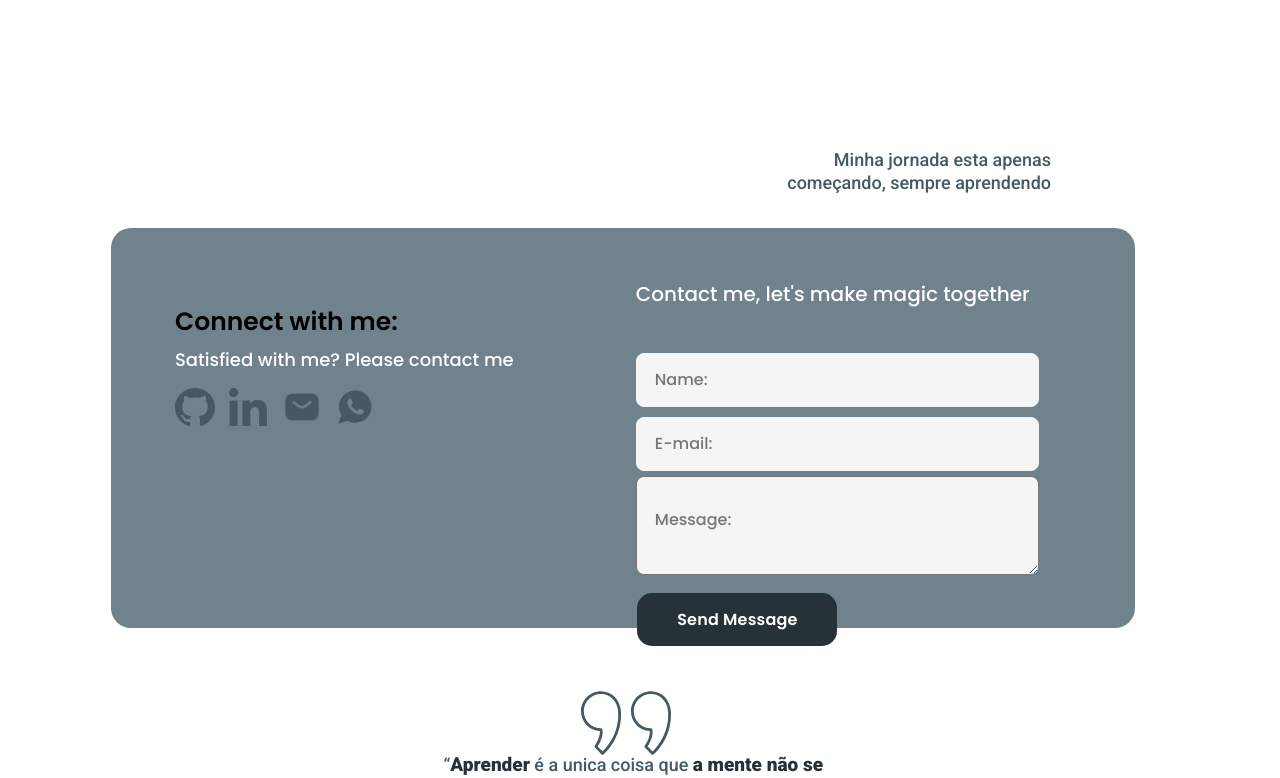
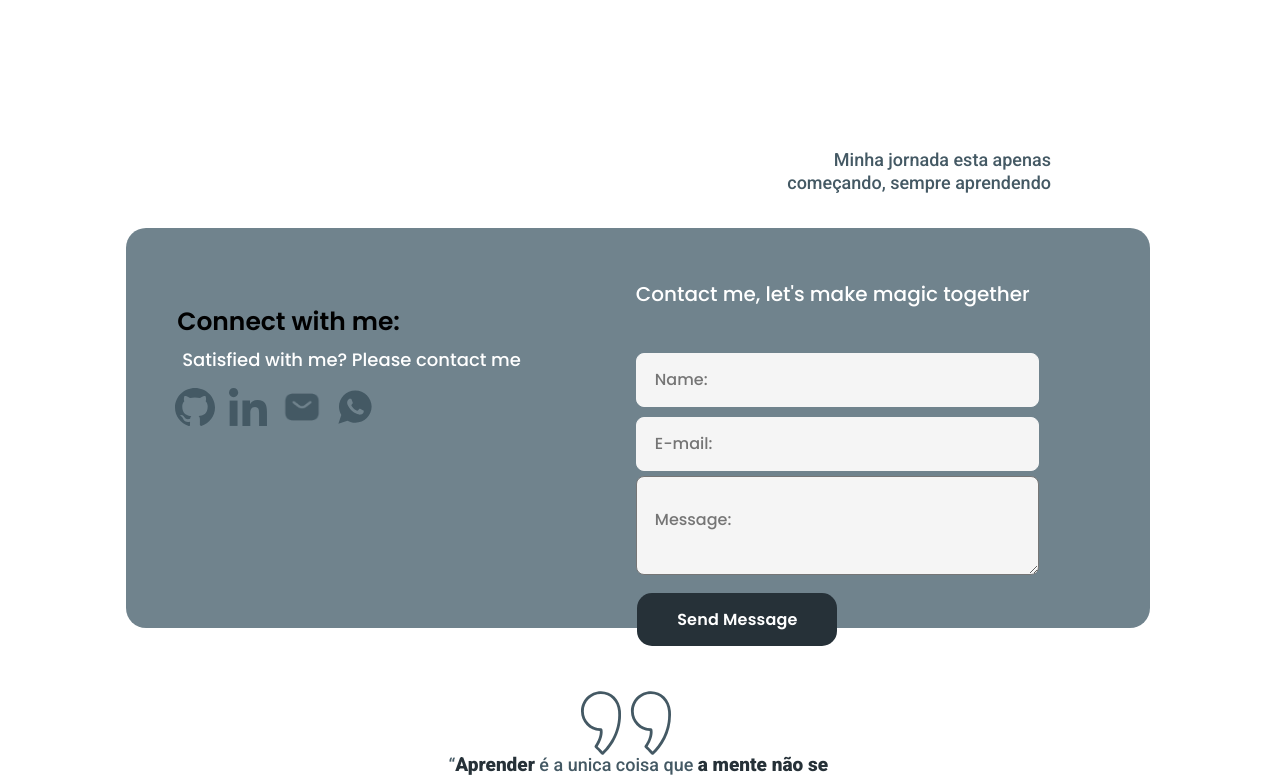
Before and after one commit to vitoroliveir/Portfolio, a Next.js app: page / in a window 1280 px wide. Shown: the part 2788-3566 px from the top of the page. Built offline with nearby package versions, Linux system fonts and the light colour scheme.

Commit message:
atulizacao

```diff
--- a/src/styles/index.js
+++ b/src/styles/index.js
@@ -105,7 +105,7 @@ export const ImageHome = styled.div`
 
 export const ConteinerTextWelcome = styled.div`
         position:absolute;
-        left:5vw;
+        left:8vw;
         top:48vh;
 
         animation-name:moveText;
@@ -225,11 +225,16 @@ export const ImageSocial = styled.div`
         width:174px;
         position:absolute;
         top:88vh;
-        left:27vw;
+        left:30vw;
 
         @media (min-width:412px) {
+            top:68vh;
+            left:69vw;
+        }
+
+        @media (min-width:499px) {
             top:67vh;
-            left:60vw;
+            left:64vw;
         }
 
         @media (min-width:553px) {
@@ -267,6 +272,7 @@ export const About = styled.div`
 
     position:relative;
     top:1028px;
+    left: 25px;
 
     h1{
         font-family: 'Roboto';
@@ -317,6 +323,7 @@ export const About = styled.div`
             width:95vw;
         }
     }
+
 
     @media (min-width:553px) {
         top:1200px;
@@ -510,6 +517,7 @@ export const Contact = styled.div`
             top:120px;
             width:400px;
             text-align: right;
+            left: 5px;
 
             &:nth-child(1){
                 width:300px;
@@ -569,10 +577,12 @@ export const Contact = styled.div`
 `
 
 export const FormContact = styled.div`
-    width:90vw;
+    width:80vw;
     height:80vh;
     background-color:var(--gray-100);
     border-radius:20px;
+    left: 35px;
+    position: relative;
 
     h1{
         font-family: "Poppins";
@@ -609,17 +619,25 @@ export const FormContact = styled.div`
     @media (min-width:412px) {
         width:80vw;
         height:70vh;
+        left: 15px;
 
         div{
             &:nth-child(1){
                 display:flex;
                 flex-direction:column;
 
-                left:15vw;
+                left:1vw;
                 top:-10vh;
 
                 width:30vh;
 
+            }
+        }
+    }
+    @media (min-width:499px) {
+        div{
+            &:nth-child(1){
+                left:4vw;
             }
         }
     }
@@ -655,7 +673,7 @@ export const ImageSocial2 = styled.div`
     justify-content:space-between;
     position:absolute;
     top:20vh;
-    left:15vw;
+    left:21vw;
 
     @media (min-width:412px) {
         width:200px;
@@ -674,7 +692,7 @@ export const Form = styled.div`
 
     @media (min-width:412px) {
         top: 15vh;
-        left: -0.5vw;
+        left: -3vw;
     }
 
     @media (min-width:1037px) {
```
